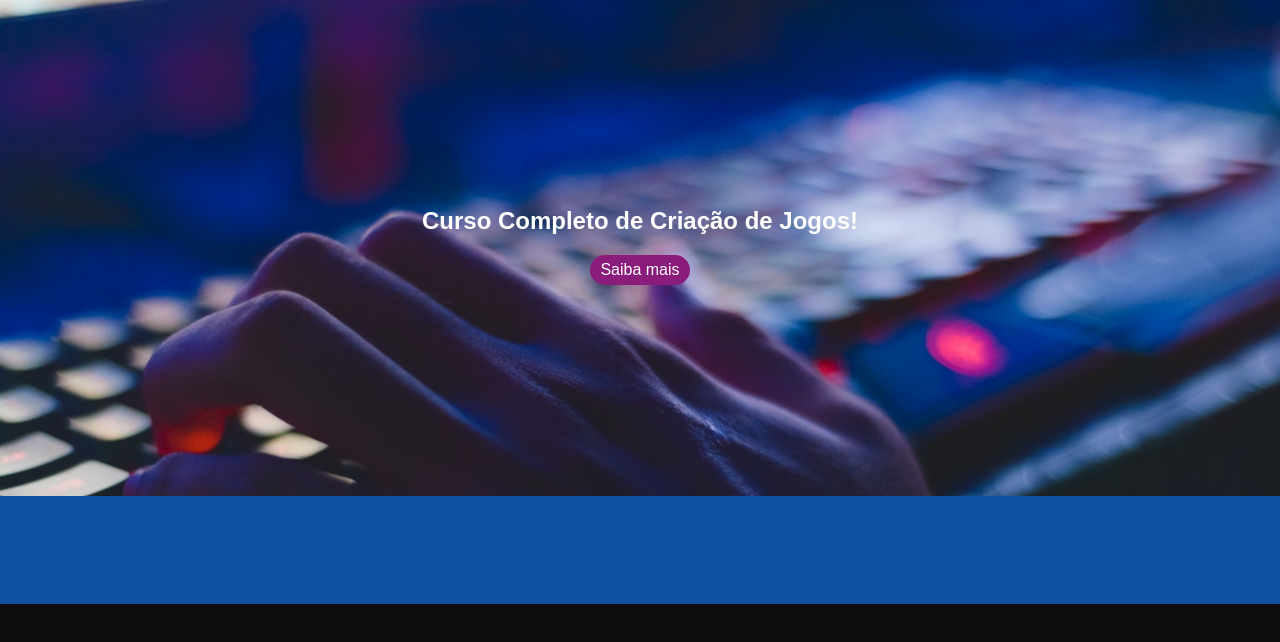
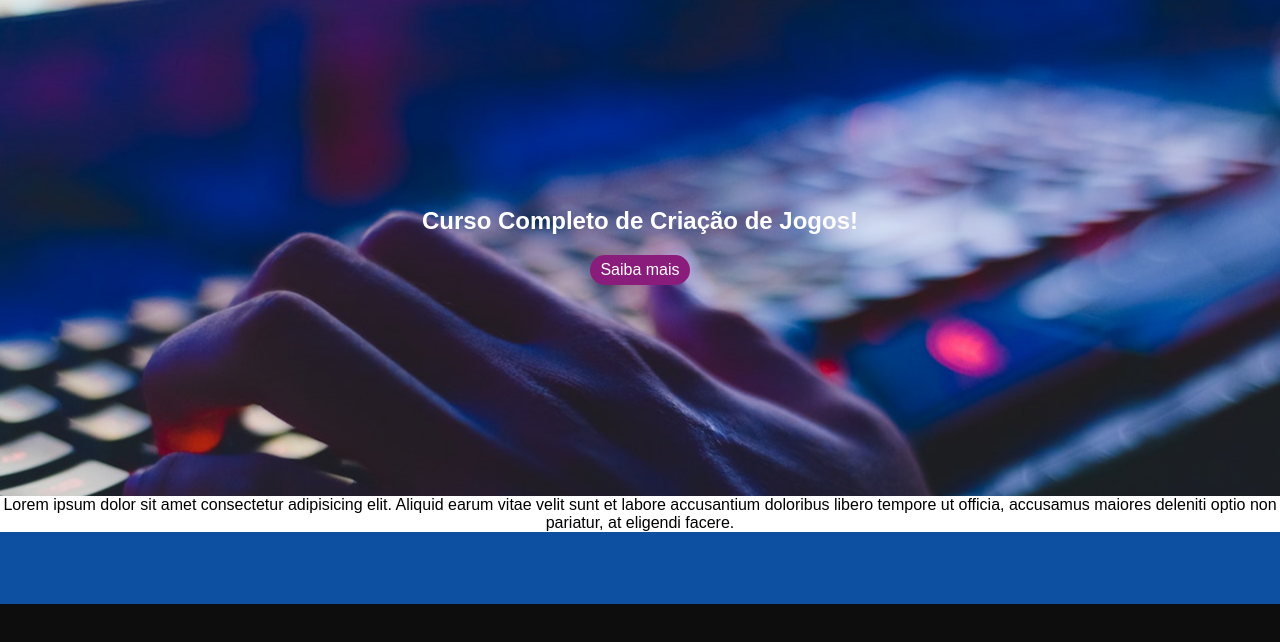
Before and after one commit to mbolotaro/site-tesseract, a plain HTML site: page index.html in a window 1280 px wide. Shown: the part 100-742 px from the top of the page. Drawn offline with Linux system fonts and the light colour scheme.

Commit message:
commit-inicio-content

```diff
--- a/index.html
+++ b/index.html
@@ -38,8 +38,10 @@
             <h2>Curso Completo de Criação de Jogos!</h2>
             <a href="#saibamais" class="internal-link">Saiba mais</a>
        </section>
+       <section class="content flex-container vertical items--center">
+        Lorem ipsum dolor sit amet consectetur adipisicing elit. Aliquid earum vitae velit sunt et labore accusantium doloribus libero tempore ut officia, accusamus maiores deleniti optio non pariatur, at eligendi facere.
 
-       <div id="saibamais"></div>
+       </section>
     </main>
 
     <footer>
--- a/style.css
+++ b/style.css
@@ -129,7 +129,10 @@ main{
 
 }
 
-
+.content{
+    background-color: white;
+    width: 100%;
+}
 
 /*Responsive*/
 
```
